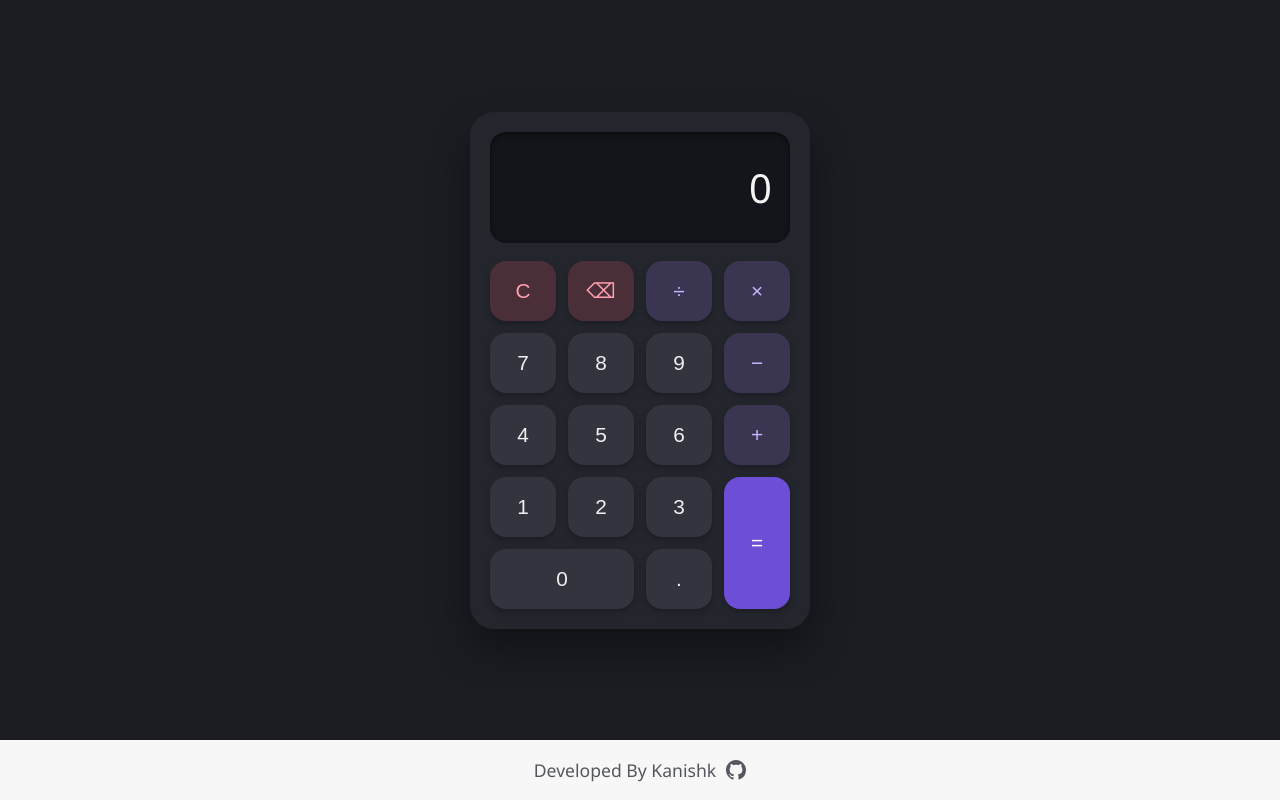
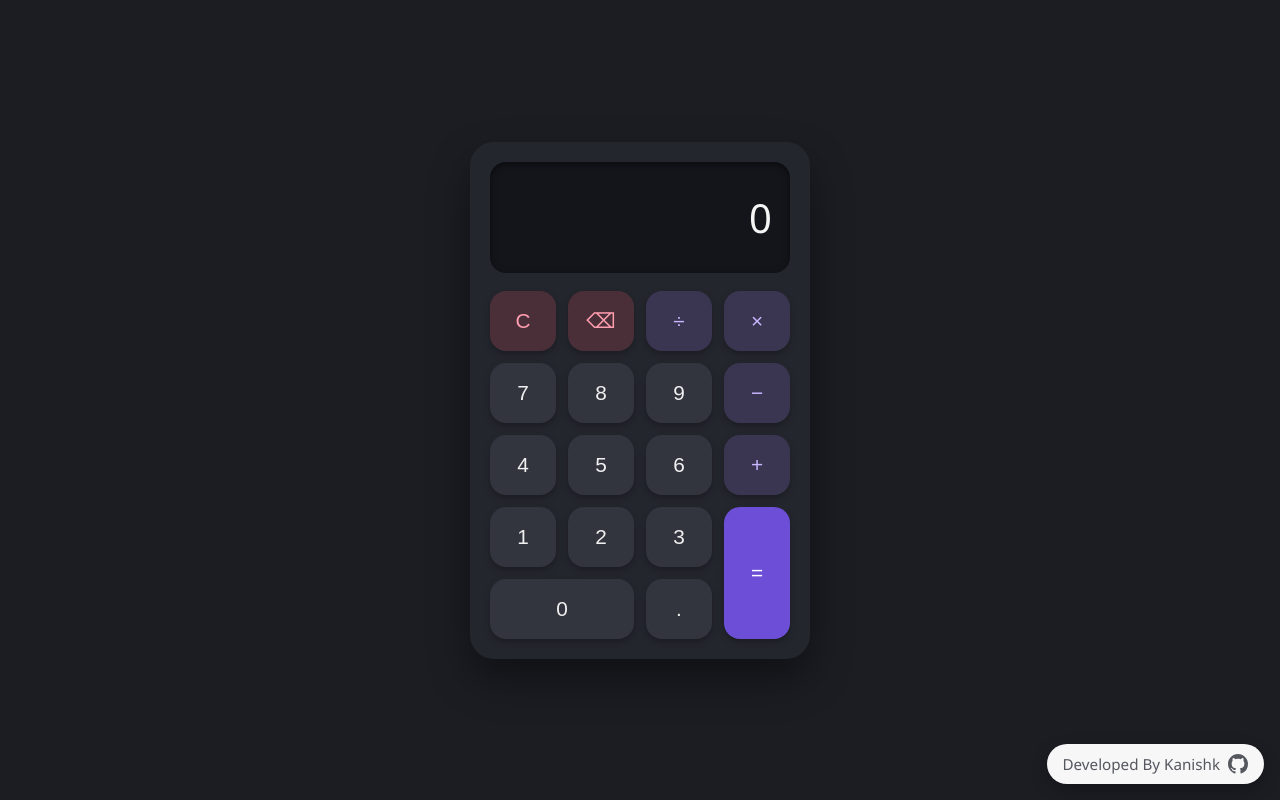
Before and after one commit to kanishksharma04/simple-calculator, a plain HTML site: page index.html in a window 1280 px wide. Drawn offline with Linux system fonts and the light colour scheme.

Commit message:
Moving developer credit badge to bottom-right corner

```diff
--- a/style.css
+++ b/style.css
@@ -13,7 +13,6 @@ body {
   background: #1b1d23;
   font-family: "Segoe UI", Roboto, Helvetica, Arial, sans-serif;
   padding: 16px;
-  padding-bottom: 76px;
 }
 
 .calculator {
@@ -111,19 +110,19 @@ body {
 
 .developer-credit {
   position: fixed;
-  bottom: 0;
-  left: 0;
-  width: 100%;
+  bottom: 16px;
+  right: 16px;
   display: flex;
   align-items: center;
-  justify-content: center;
-  gap: 10px;
-  padding: 18px;
+  gap: 8px;
+  padding: 10px 16px;
+  border-radius: 999px;
   background: #f7f7f8;
   color: #55575f;
-  font-size: 1.1rem;
+  font-size: 0.95rem;
   font-weight: 500;
   text-decoration: none;
+  box-shadow: 0 6px 16px rgba(0, 0, 0, 0.25);
   transition: background 0.15s ease;
 }
 
```
